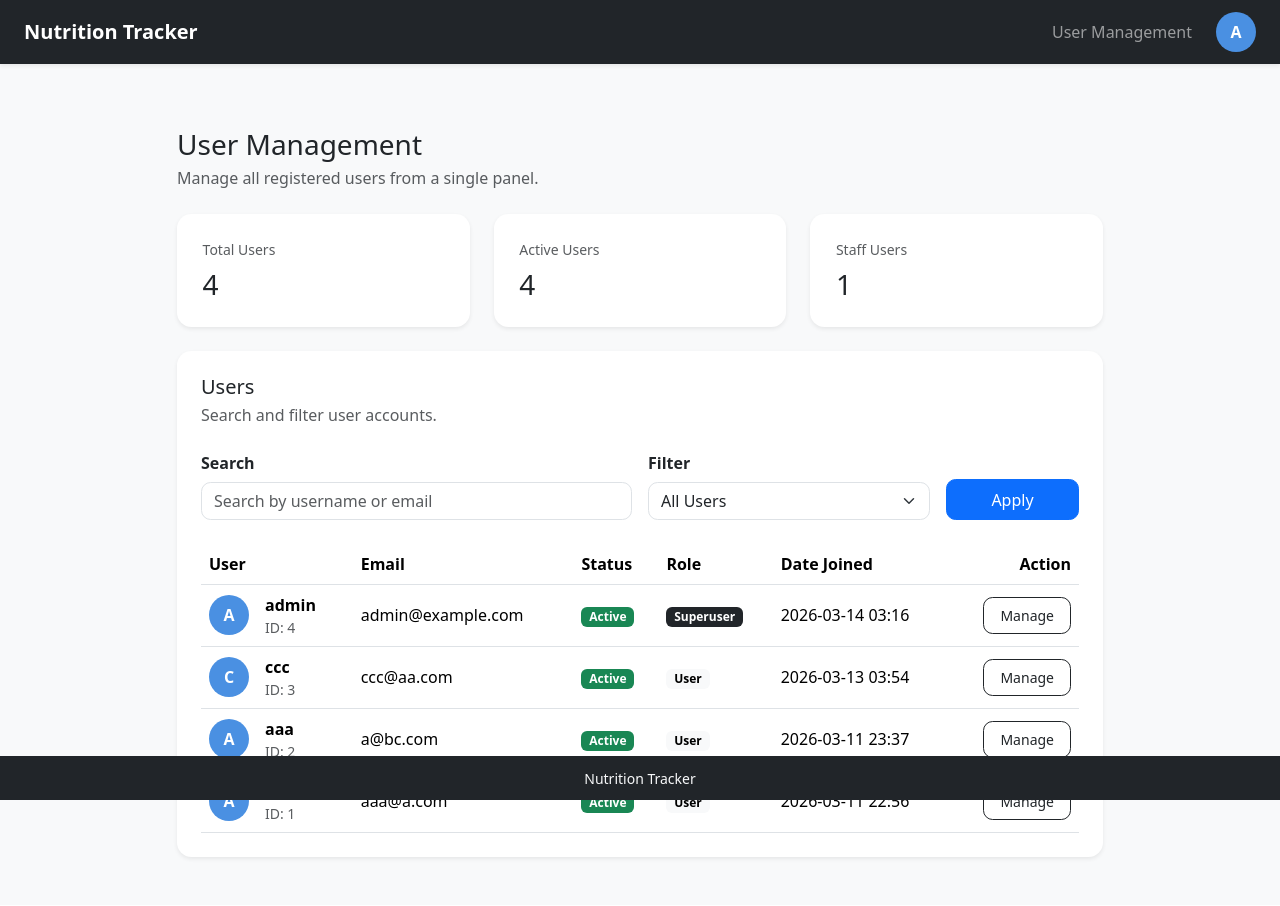
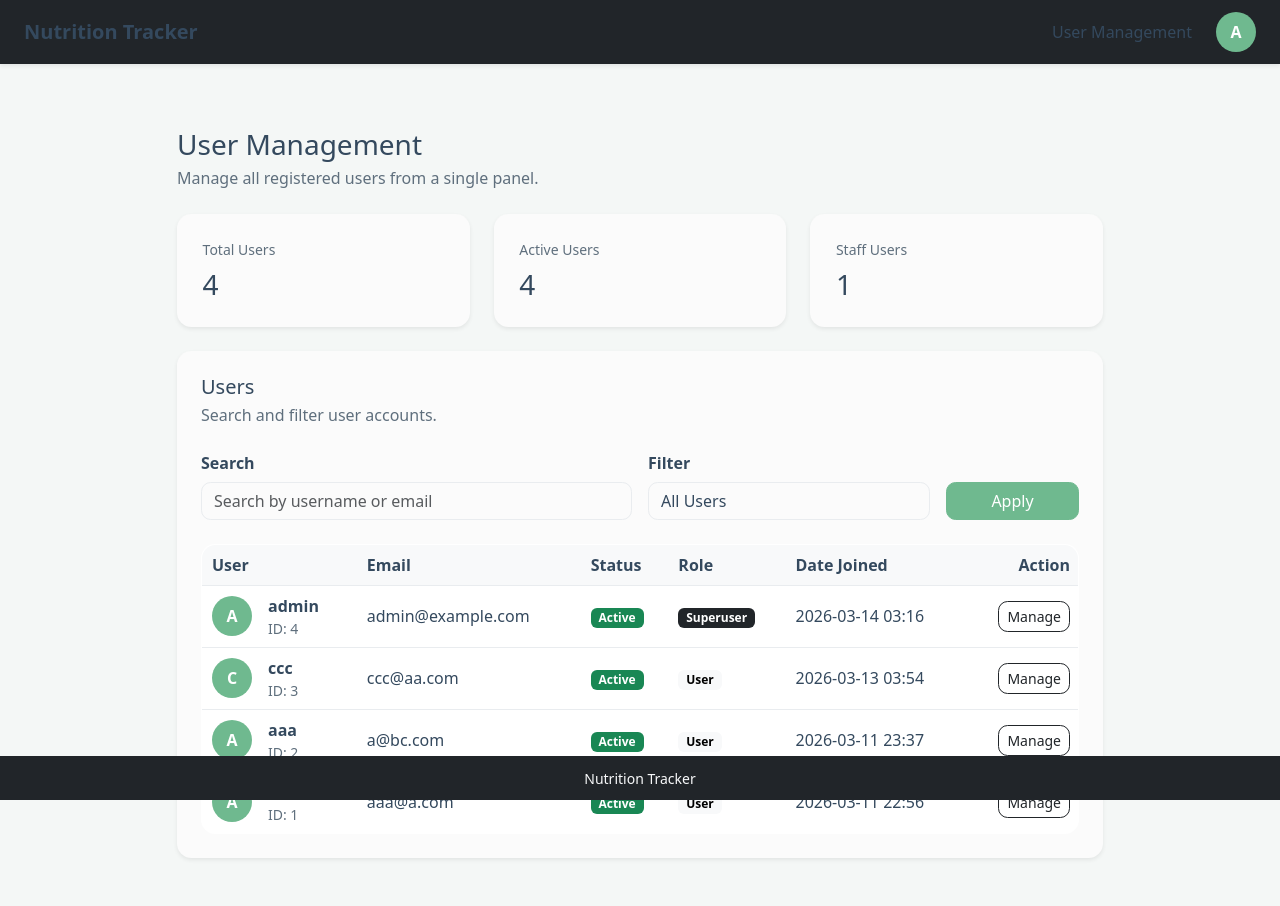
Before and after one commit to NexusLrak/ITechAssess, a Django app: page /management/users/ in a window 1280 px wide. Before the commit the page ends 860 px from the top, so only its background shows below. Run offline with Django 5.2, Linux system fonts and the light colour scheme; a user stored in the database is signed in; data comes from the database, SQL or seed files in the repository; some libraries are stand-ins or nearby versions.

Commit message:
add dark mode colors.

```diff
--- a/tracker/static/tracker/css/common.css
+++ b/tracker/static/tracker/css/common.css
@@ -1,12 +1,74 @@
 :root {
     --header-height: 64px;
     --footer-height: 44px;
+
+    --primary-color: #6fb98f;
+    --primary-hover: #5da67d;
+
+    --bg-color: #f4f7f6;
+    --card-bg: #fbfbfb;
+
+    --text-main: #34495e;
+    --text-muted: #5f6f7d;
+
+    --border-color: #e9ecef;
+
+    --table-bg: #ffffff;
+    --table-head: #f8f9fa;
 }
 
+/* dark theme */
+
+[data-theme="dark"] {
+
+    --primary-color: #7ccaa0;
+    --primary-hover: #69b68e;
+
+    --bg-color: #1e2523;
+    --card-bg: #2a3230;
+
+    --text-main: #e6f1ec;
+    --text-muted: #aab7c2;
+
+    --border-color: #3c4744;
+
+    --table-bg: #2a3230;
+    --table-head: #343d3b;
+}
+
+/* base */
+
 body {
-    background-color: #f8f9fa;
-    color: #212529;
+    background: var(--bg-color);
+    color: var(--text-main);
 }
+
+body,
+.card,
+.navbar,
+.site-footer {
+    transition: background 0.25s ease, color 0.25s ease;
+}
+
+/* navbar */
+
+.navbar-brand {
+    color: var(--text-main) !important;
+}
+
+.navbar-brand:hover {
+    color: var(--primary-color) !important;
+}
+
+.nav-link {
+    color: var(--text-main) !important;
+}
+
+.nav-link:hover {
+    color: var(--primary-color) !important;
+}
+
+/* layout */
 
 .page-content {
     padding-top: calc(var(--header-height) + 1rem);
@@ -16,29 +78,202 @@ body {
 
 .site-header .navbar {
     min-height: var(--header-height);
+    background: var(--card-bg);
 }
 
 .site-footer {
     height: var(--footer-height);
     display: flex;
     align-items: center;
+    background: var(--card-bg);
 }
 
+.text-muted {
+    color: var(--text-muted) !important;
+}
+
+/* cards */
+
+.card {
+    border-radius: 0.9rem;
+    border: none;
+    background: var(--card-bg);
+    color: var(--text-main) !important;
+    box-shadow: 0 0.35rem 0.8rem rgba(0,0,0,0.05);
+}
+
+.card .card-body {
+    padding: 1.6rem;
+}
+
+/* table */
+
+.table {
+    --bs-table-bg: var(--table-bg);
+    --bs-table-border-color: var(--border-color);
+    --bs-table-hover-bg: rgba(0,0,0,0.04);
+
+
+    border: 1px solid var(--border-color);
+    background: var(--table-bg);
+    color: var(--text-main);
+}
+
+[data-theme="dark"] .table {
+    --bs-table-hover-bg: rgba(255,255,255,0.06);
+}
+
+.table thead th{
+    background: var(--table-head);
+    color: var(--text-main);
+    font-weight: 600;
+
+}
+.table th,
+.table td {
+    color: var(--text-main) !important;
+    padding-left: 10px;
+}
+
+/* lists */
+.list-group {
+    --bs-list-group-bg: var(--card-bg);
+    --bs-list-group-border-color: var(--border-color);
+    --bs-list-group-color: var(--text-main);
+
+    background: var(--card-bg);
+    color: var(--text-main);
+}
+
+.list-group-item {
+    background: var(--card-bg);
+    color: var(--text-main);
+    border-color: var(--border-color);
+    border-bottom: 1px solid var(--border-color);
+
+}
+
+.list-group-item:last-child {
+    border-bottom: none;
+}
+
+.list-group-item .text-muted {
+    color: var(--text-muted) !important;
+}
+
+.list-group-item:hover {
+    background: rgba(0,0,0,0.03);
+}
+
+[data-theme="dark"] .list-group-item:hover {
+    background: rgba(255,255,255,0.06);
+}
+
+.table,
+.list-group {
+    border-radius: 0.9rem;
+    overflow: hidden;
+}
+
+/* forms */
+
+.form-label {
+    font-weight: 600;
+    margin-bottom: 0.4rem;
+}
+
+.form-control,
+.form-select {
+
+    border-radius: 0.6rem;
+    border: 1px solid var(--border-color);
+    background: var(--card-bg);
+    color: var(--text-main);
+}
+
+.form-control:focus,
+.form-select:focus {
+
+    border-color: var(--primary-color);
+    box-shadow: 0 0 0 0.15rem rgba(111,185,143,0.15);
+}
+
+/* buttons */
+
+.btn {
+    border-radius: 0.6rem;
+}
+
+.btn-primary {
+
+    background: var(--primary-color);
+    border-color: var(--primary-color);
+}
+
+.btn-primary:hover {
+
+    background: var(--primary-hover);
+    border-color: var(--primary-hover);
+}
+
+/* alerts & modal */
+
+.alert {
+    border-radius: 0.7rem;
+}
+
+.modal-content {
+    border-radius: 0.9rem;
+    background: var(--card-bg);
+    color: var(--text-main);
+}
+
+/* avatars */
+
 .avatar-circle {
+
     width: 40px;
     height: 40px;
+
     border-radius: 50%;
-    background-color: #4a90e2;
-    color: #fff;
-    display: inline-flex;
+
+    background: var(--primary-color);
+    color: white;
+
+    display: flex;
     align-items: center;
     justify-content: center;
+
+    font-weight: 700;
+
+    transition: transform 0.12s ease, box-shadow 0.12s ease;
+}
+
+.avatar-circle:hover {
+
+    transform: translateY(-1px);
+    box-shadow: 0 3px 8px rgba(111,185,143,0.3);
+}
+
+.account-avatar {
+
+    width: 72px;
+    height: 72px;
+
+    border-radius: 50%;
+
+    background: var(--primary-color);
+    color: white;
+
+    display: flex;
+    align-items: center;
+    justify-content: center;
+
+    font-size: 1.4rem;
     font-weight: 700;
 }
 
-.card {
-    border-radius: 0.9rem;
-}
+/* dashboard */
 
 iframe {
     width: 100%;
@@ -50,165 +285,59 @@ iframe {
     min-height: calc(100vh - var(--header-height) - var(--footer-height) - 2rem);
 }
 
-.dashboard-main {
-    min-height: 0;
-}
-
 .dashboard-iframe {
     width: 100%;
     height: 100%;
     min-height: 420px;
-    border: 0;
-    background: #fff;
+    background: var(--card-bg);
 }
 
-@media (min-width: 1200px) {
-    .dashboard-main {
-        height: calc(100vh - var(--header-height) - var(--footer-height) - 8rem);
-    }
+/* floating theme button */
 
-    .dashboard-iframe {
-        min-height: 0;
-    }
+.theme-toggle {
+
+    position: fixed;
+    right: 20px;
+    bottom: 80px;
+
+    width: 52px;
+    height: 52px;
+
+    border-radius: 50%;
+    border: none;
+
+    background: var(--primary-color);
+    color: white;
+
+    font-size: 20px;
+
+    cursor: pointer;
+
+    display: flex;
+    align-items: center;
+    justify-content: center;
+
+    box-shadow: 0 6px 16px rgba(0,0,0,0.2);
+
+    z-index: 1000;
+
+    transition: transform 0.15s ease,
+                box-shadow 0.15s ease,
+                background 0.2s;
 }
 
+.theme-toggle:hover {
 
-.card {
-    border-radius: 0.9rem;
-    border: none;
-    box-shadow: 0 0.35rem 0.8rem rgba(0, 0, 0, 0.06);
+    transform: translateY(-2px);
+    box-shadow: 0 8px 20px rgba(0,0,0,0.25);
 }
 
-.card .card-body {
-    padding: 1.6rem;
-}
+/* responsive */
 
-
-.form-label {
-    font-weight: 600;
-    margin-bottom: 0.4rem;
-}
-
-.form-control {
-    border-radius: 0.6rem;
-}
-
-.form-control:focus {
-    box-shadow: 0 0 0 0.15rem rgba(74, 144, 226, 0.25);
-}
-
-
-.btn {
-    border-radius: 0.6rem;
-    padding: 0.45rem 1rem;
-}
-
-
-.alert {
-    border-radius: 0.7rem;
-}
-
-
-.modal-content {
-    border-radius: 0.9rem;
-}
-
-
-.account-avatar {
-    width: 72px;
-    height: 72px;
-    border-radius: 50%;
-    background-color: #4a90e2;
-    color: #fff;
-    display: inline-flex;
-    align-items: center;
-    justify-content: center;
-    font-size: 1.4rem;
-    font-weight: 700;
-}
-
-.danger-zone {
-    border: 1px solid rgba(220, 53, 69, 0.25);
-}
-
-.danger-zone .card-title {
-    color: #dc3545;
-}
-
-
-.avatar-circle {
-    transition: transform 0.12s ease, box-shadow 0.12s ease;
-}
-
-.avatar-circle:hover {
-    transform: translateY(-1px);
-    box-shadow: 0 3px 8px rgba(0, 0, 0, 0.18);
-}
-
-
-@media (max-width: 768px) {
+@media (max-width:768px){
 
     .card .card-body {
         padding: 1.2rem;
     }
 
 }
-
-
-.card {
-    border-radius: 0.9rem;
-    border: none;
-    box-shadow: 0 0.35rem 0.8rem rgba(0, 0, 0, 0.06);
-}
-
-.card .card-body {
-    padding: 1.6rem;
-}
-
-.form-label {
-    font-weight: 600;
-    margin-bottom: 0.4rem;
-}
-
-.form-control,
-.form-select {
-    border-radius: 0.6rem;
-}
-
-.form-control:focus,
-.form-select:focus {
-    box-shadow: 0 0 0 0.15rem rgba(74, 144, 226, 0.25);
-}
-
-.btn {
-    border-radius: 0.6rem;
-}
-
-.alert {
-    border-radius: 0.7rem;
-}
-
-.modal-content {
-    border-radius: 0.9rem;
-}
-
-.account-avatar {
-    width: 72px;
-    height: 72px;
-    border-radius: 50%;
-    background-color: #4a90e2;
-    color: #fff;
-    display: inline-flex;
-    align-items: center;
-    justify-content: center;
-    font-size: 1.4rem;
-    font-weight: 700;
-}
-
-.danger-zone {
-    border: 1px solid rgba(220, 53, 69, 0.25);
-}
-
-.danger-zone .card-title {
-    color: #dc3545;
-}
```
